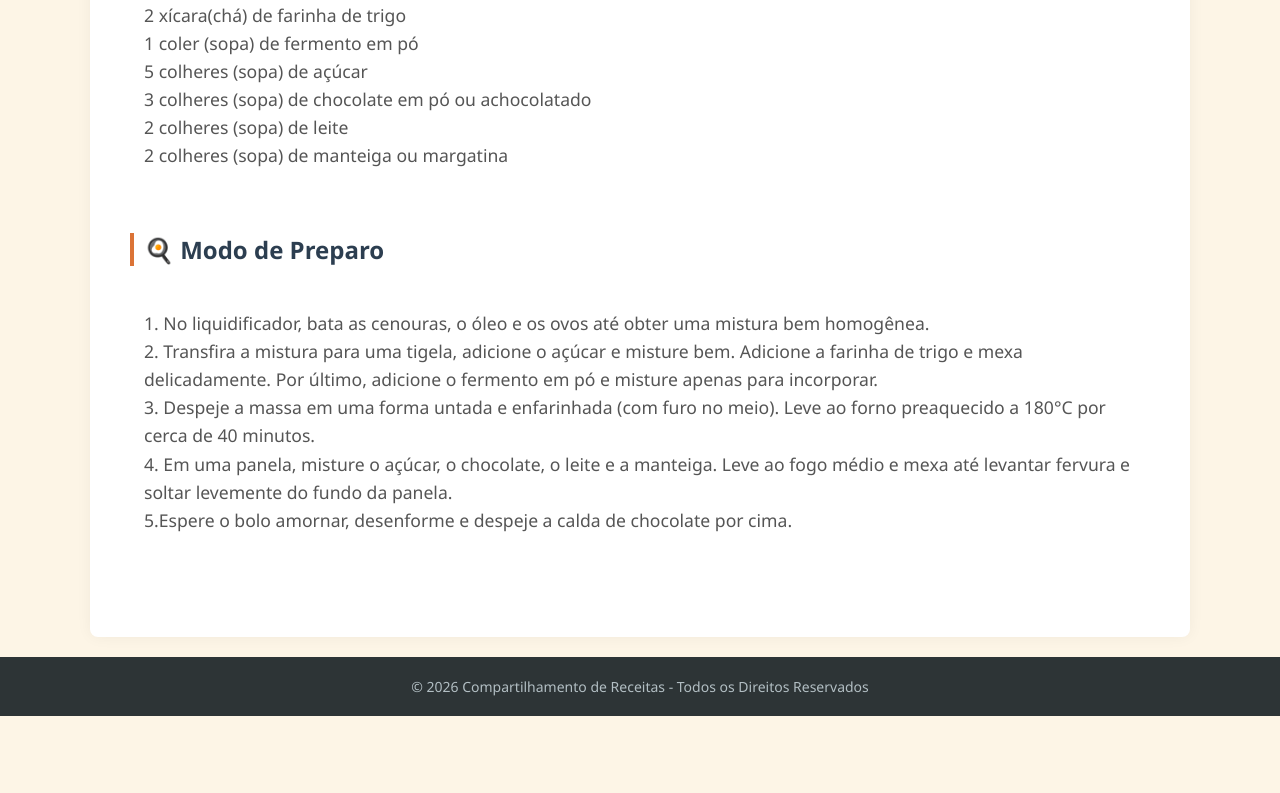
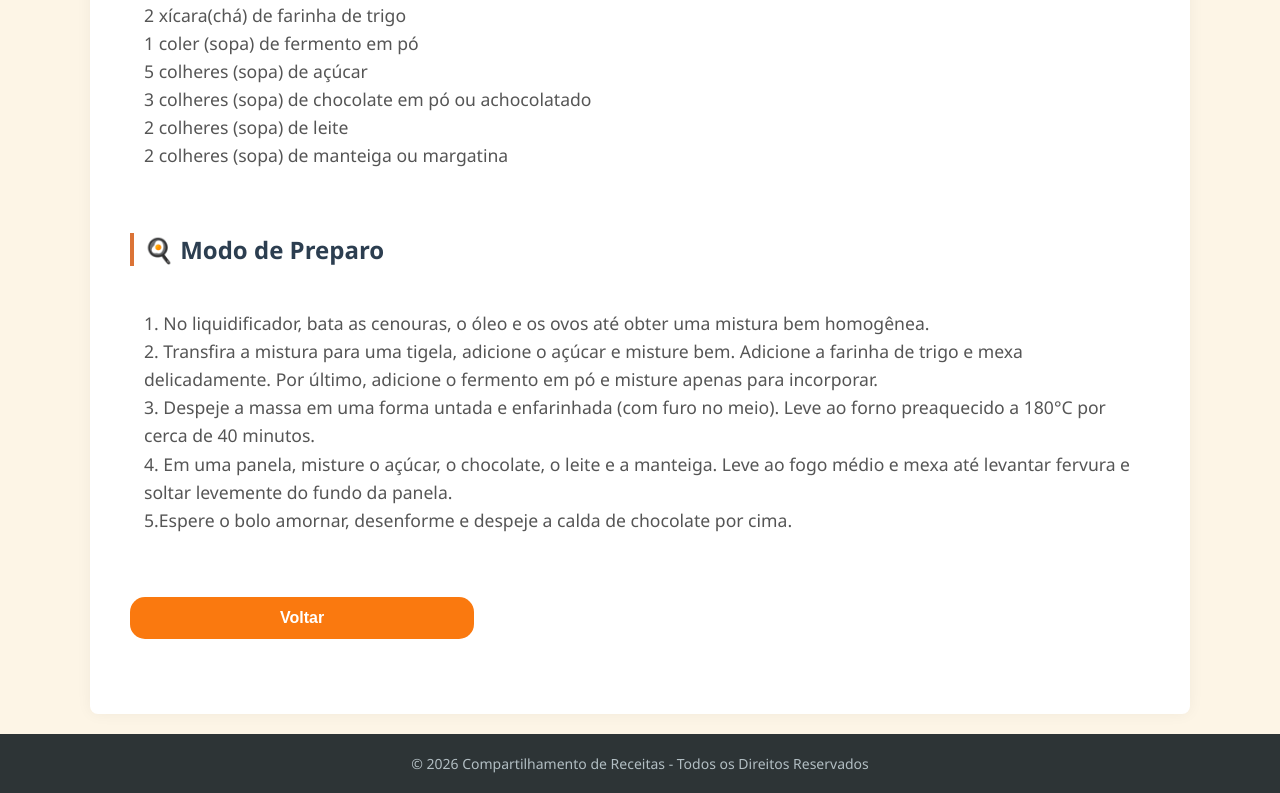
Before and after one commit to rafaeltpaulino/projeto-final-SPODWE2, a React (Create React App) app in the folder tudodebom/: page /receitas/1 in a window 1280 px wide. Shown: the part 507-1300 px from the top of the page. Before the commit the page ends 1223 px from the top, so only its background shows below. Built offline with nearby package versions, Linux system fonts and the light colour scheme.

Commit message:
Update ReceitaCompleta.js
Added a button to navigate back to the previous page.

```diff
--- a/tudodebom/src/components/ReceitaCompleta.js
+++ b/tudodebom/src/components/ReceitaCompleta.js
@@ -25,6 +25,8 @@ const ReceitaCompleta = (props) => {
         <section className="receita-secao">
         <h3>🍳 Modo de Preparo</h3>
         <p className="text-quebra-linha receita-texto">{props.receita.descricao}</p>
+
+        <button onClick={() => window.history.back()} className="btn-voltar">Voltar</button>
         </section>
     </div>
     );
```
